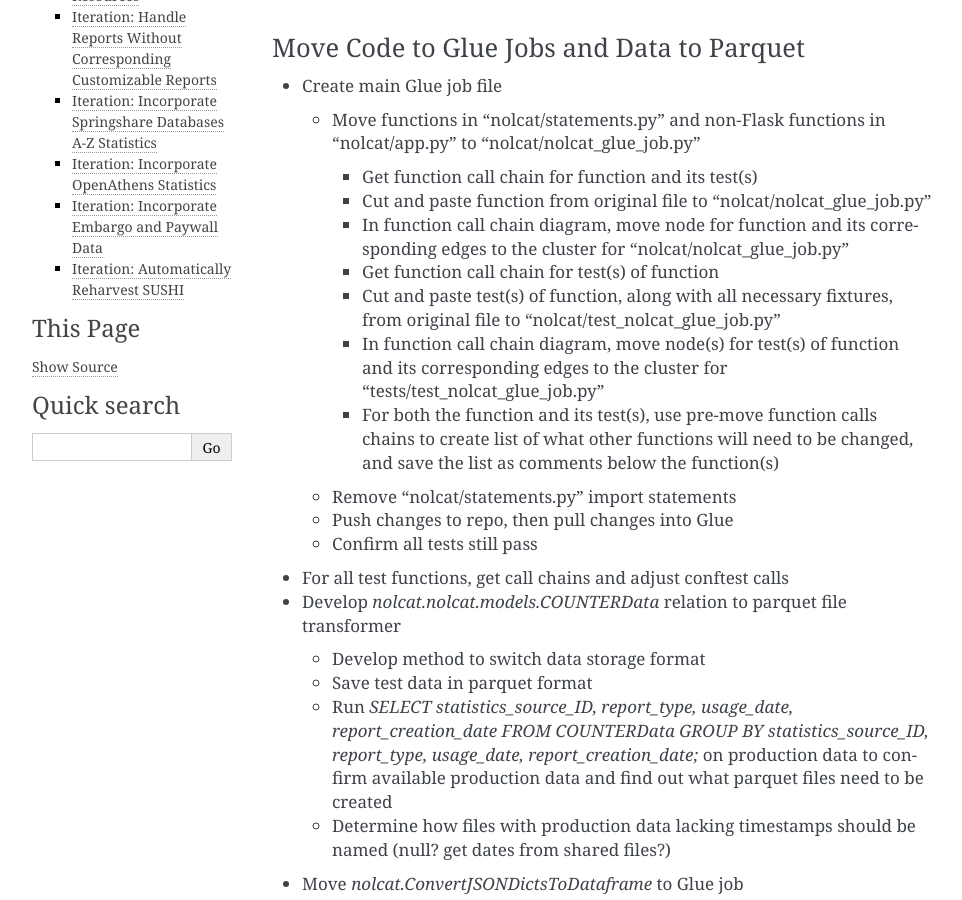
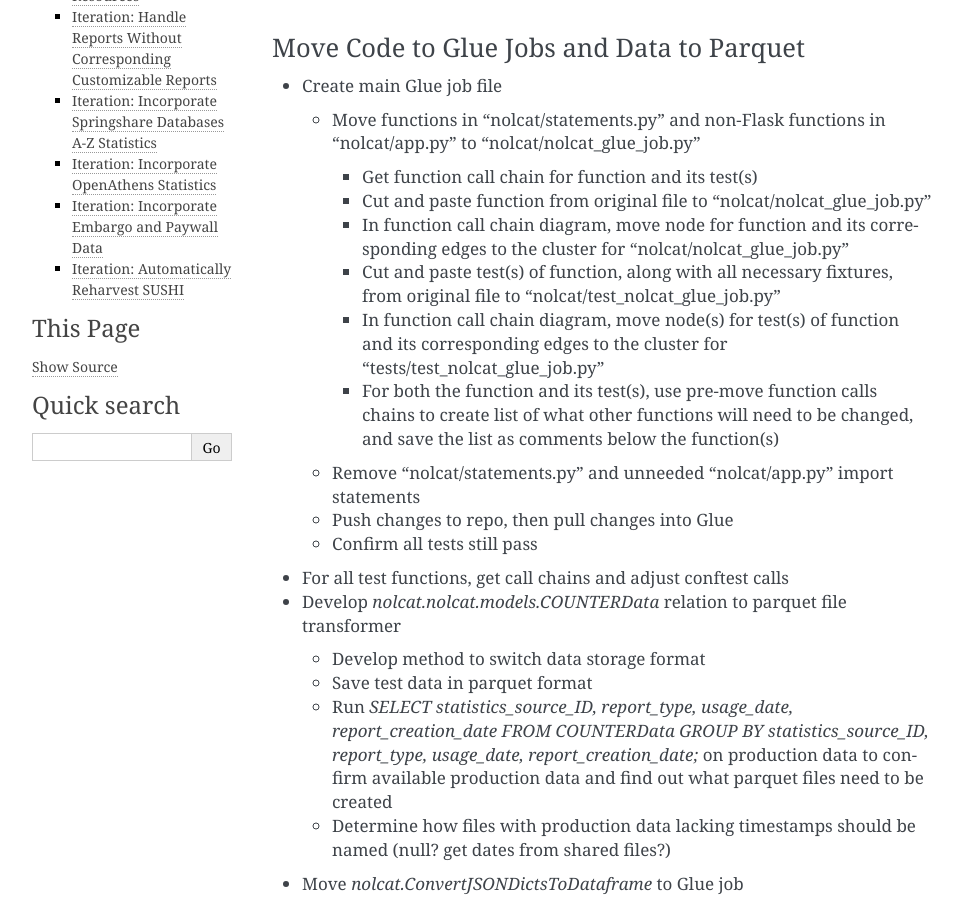
Before and after one commit to ereiskind/nolcat, a Sphinx documentation site: the page built from docs/source/roadmap.rst, in a window 1280 px wide and 900 px high, scrolled down 1243 px. Shown: the whole window, without its empty margins (148-1110 px from the left). Built offline with Sphinx 7.4.7, drawn with Linux system fonts in a browser that asks for light colours.

Commit message:
Make minor roadmap corrections

```diff
--- a/docs/source/roadmap.rst
+++ b/docs/source/roadmap.rst
@@ -28,12 +28,11 @@ Move Code to Glue Jobs and Data to Parquet
     * Get function call chain for function and its test(s)
     * Cut and paste function from original file to "nolcat/nolcat_glue_job.py"
     * In function call chain diagram, move node for function and its corresponding edges to the cluster for "nolcat/nolcat_glue_job.py"
-    * Get function call chain for test(s) of function
     * Cut and paste test(s) of function, along with all necessary fixtures, from original file to "nolcat/test_nolcat_glue_job.py"
     * In function call chain diagram, move node(s) for test(s) of function and its corresponding edges to the cluster for "tests/test_nolcat_glue_job.py"
     * For both the function and its test(s), use pre-move function calls chains to create list of what other functions will need to be changed, and save the list as comments below the function(s)
 
-  * Remove "nolcat/statements.py" import statements
+  * Remove "nolcat/statements.py" and unneeded "nolcat/app.py" import statements
   * Push changes to repo, then pull changes into Glue
   * Confirm all tests still pass
 
```
